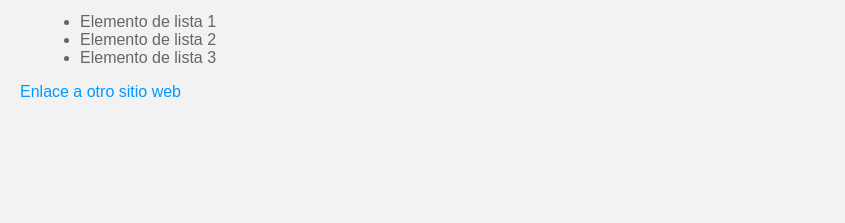
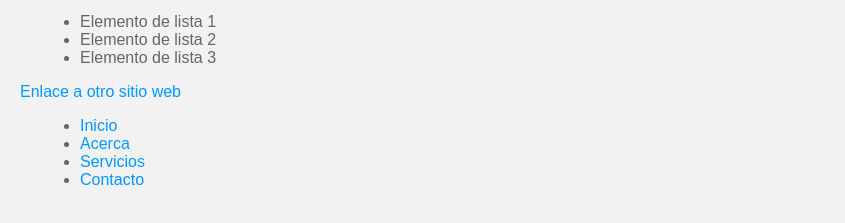
Before and after one commit to Solrac619/Maya-Zak, a plain HTML site: page index.html in a window 1280 px wide. Shown: the part 121-344 px from the top of the page, without its empty margins (0-845 px from the left). Drawn offline with Linux system fonts and the light colour scheme.

Commit message:
Se agrego una barra de navegación al html

```diff
--- a/index.html
+++ b/index.html
@@ -19,5 +19,14 @@
   </ul>
 
   <a href="https://www.google.com">Enlace a otro sitio web</a>
+
+  <nav>
+    <ul>
+      <li><a href="#">Inicio</a></li>
+      <li><a href="#">Acerca</a></li>
+      <li><a href="#">Servicios</a></li>
+      <li><a href="#">Contacto</a></li>
+    </ul>
+  </nav>
 </body>
 </html>
```
